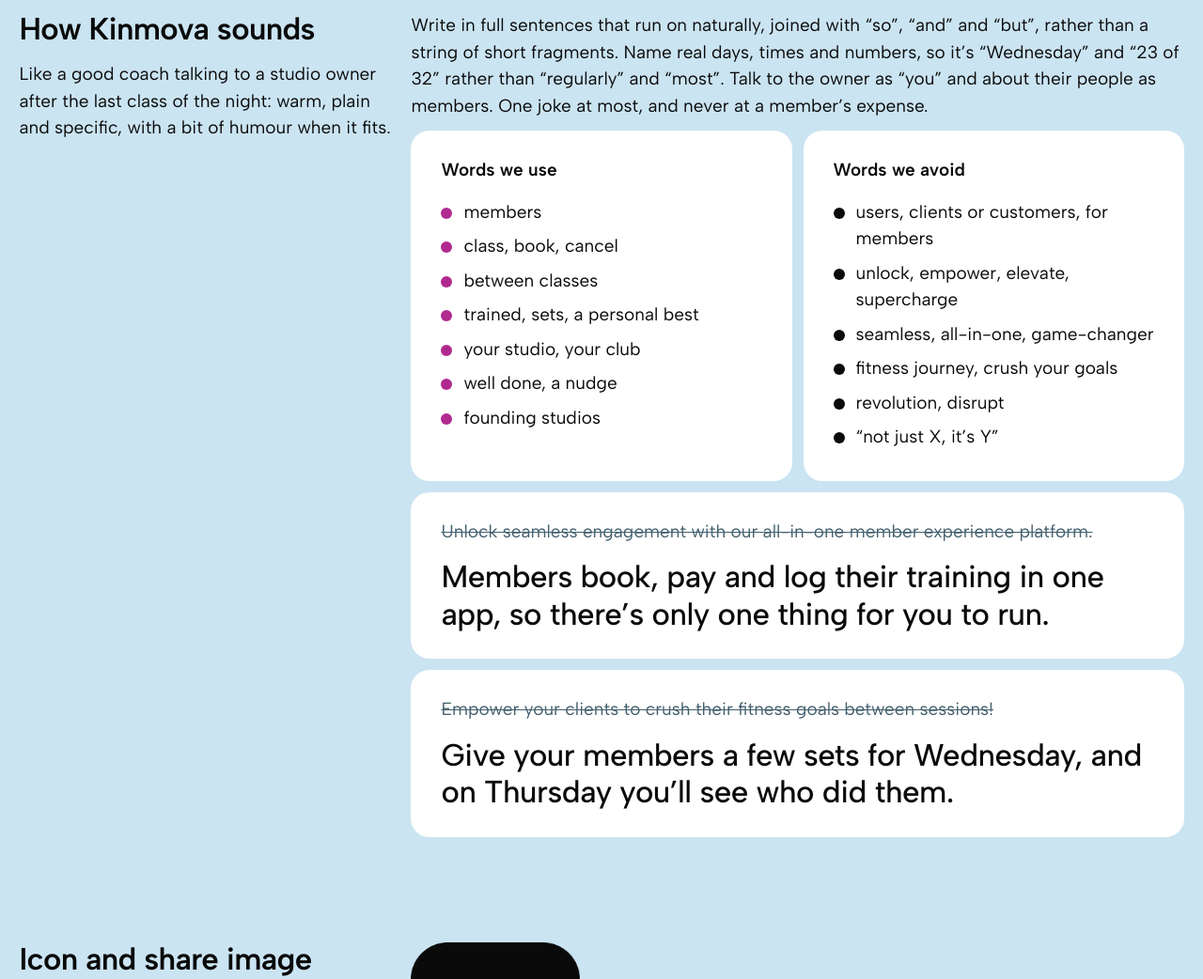
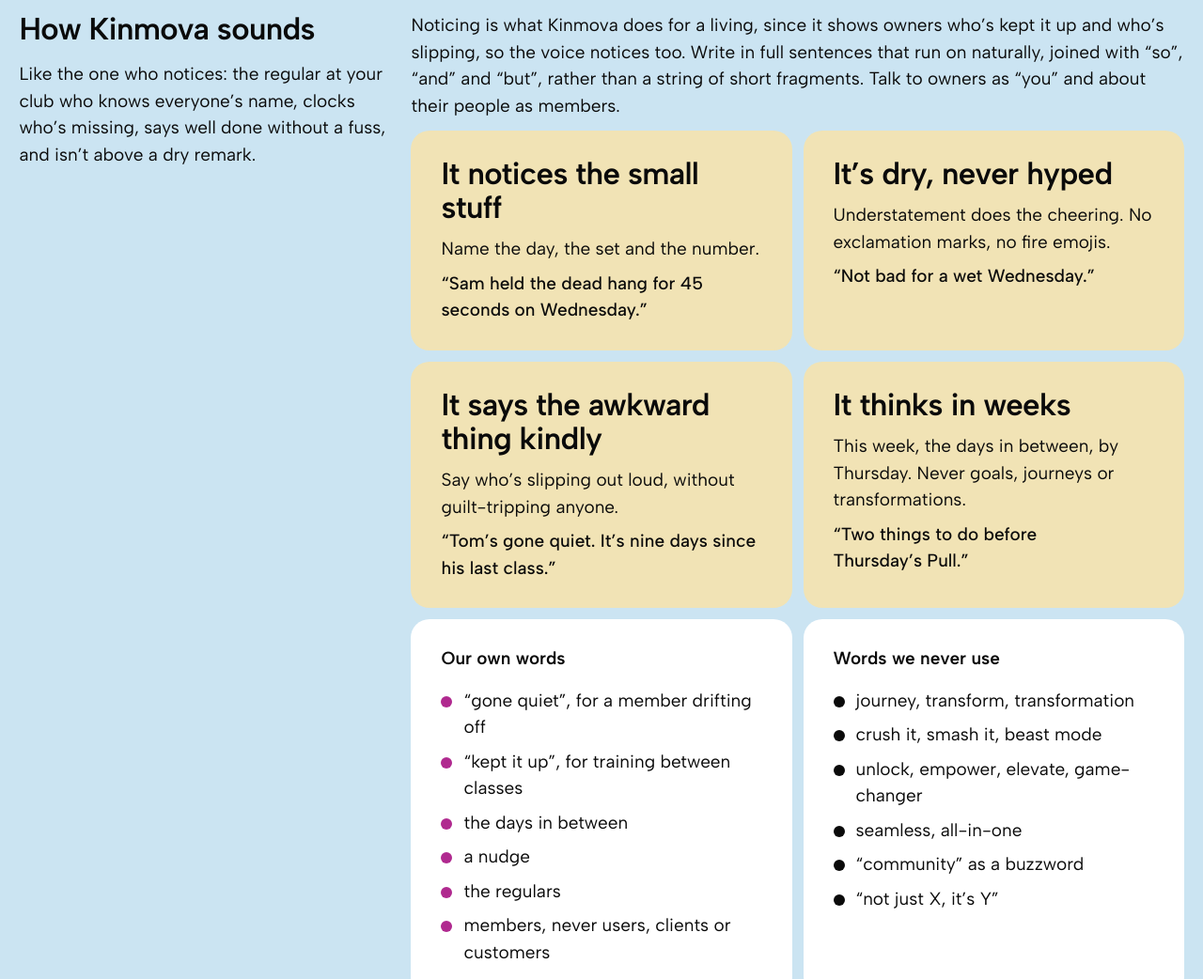
Before and after one commit to lukebroadhurst-code/kinmova, a plain HTML site: page brand.html in a window 1280 px wide. Shown: the part 3080-4122 px from the top of the page at 94% size. Drawn offline with Linux system fonts and the light colour scheme.

Commit message:
Brand sheet: adopt 'the one who notices' voice
Replace the voice section with the new voice (traits, own words, words we
never use, examples in context) and update the headline sample to the
current hook.

Co-Authored-By: Claude Opus 5.5 <noreply@anthropic.com>

```diff
--- a/brand.html
+++ b/brand.html
@@ -53,6 +53,14 @@
   .voice-box li { display: grid; grid-template-columns: 12px 1fr; gap: 12px; align-items: baseline; padding: 4px 0; }
   .voice-box li::before { content: ""; width: 12px; height: 12px; border-radius: 50%; background: var(--accent); transform: translateY(1px); }
   .voice-box.avoid li::before { background: var(--ink); }
+  .traits { display: grid; grid-template-columns: 1fr 1fr; gap: var(--gap); }
+  .trait { background: var(--sand); border-radius: var(--r); padding: 28px 32px; display: grid; gap: 8px; align-content: start; }
+  .trait h3 { font-size: var(--s-lead); font-weight: 600; letter-spacing: -0.02em; line-height: 1.1; margin: 0 0 4px; }
+  .trait .eg { font-weight: 500; }
+  .places { background: var(--paper); border-radius: var(--r); padding: 12px 32px; }
+  .places li { display: grid; grid-template-columns: 200px 1fr; gap: 24px; padding: 14px 0; align-items: baseline; }
+  .places span { font-size: var(--s-small); color: var(--muted); }
+  .places p { font-size: var(--s-body); }
   .swap { background: var(--paper); border-radius: var(--r); padding: 28px 32px; display: grid; gap: 14px; }
   .swap p { margin: 0; }
   .swap .before { color: var(--muted); text-decoration: line-through; text-decoration-thickness: 1px; }
@@ -71,7 +79,8 @@
     .sheet-top { grid-template-columns: 1fr; }
     .sheet-top .card { min-height: 0; }
     .colours { grid-template-columns: 1fr 1fr; }
-    .tiles-2, .voice-cols { grid-template-columns: 1fr; }
+    .tiles-2, .voice-cols, .traits { grid-template-columns: 1fr; }
+    .places li { grid-template-columns: 1fr; gap: 4px; }
     .type-row { grid-template-columns: 1fr; }
   }
   @media (max-width: 560px) {
@@ -165,7 +174,7 @@
       <p class="lead">One family, Albert Sans, free from Google Fonts. Its round letters match the dots. Use three weights and four sizes.</p>
     </div>
     <div class="body">
-      <div class="type-row"><p class="t-display">Coach the days between classes</p><p class="spec">Headlines<br>600 · 40–72px<br>tracking −3.5%, leading 1.0</p></div>
+      <div class="type-row"><p class="t-display">See who’s slipping before they quit</p><p class="spec">Headlines<br>600 · 40–72px<br>tracking −3.5%, leading 1.0</p></div>
       <div class="type-row"><p class="t-head">What’s included</p><p class="spec">Section titles and big lines<br>600 · 24–34px<br>tracking −2%</p></div>
       <div class="type-row"><p class="t-body">Members book a class in two taps and log the training you set them between classes.</p><p class="spec">Body text<br>400, 500 for emphasis<br>17–19px, leading 1.5</p></div>
       <div class="type-row"><p class="t-small">A women’s exercise class at the Grace Bros gymnasium in Sydney, around 1937.</p><p class="spec">Captions and notes<br>400 · 14–15px</p></div>
@@ -176,42 +185,54 @@
   <section aria-labelledby="voice-title">
     <div class="side">
       <h2 id="voice-title">How Kinmova sounds</h2>
-      <p class="lead">Like a good coach talking to a studio owner after the last class of the night: warm, plain and specific, with a bit of humour when it fits.</p>
+      <p class="lead">Like the one who notices: the regular at your club who knows everyone’s name, clocks who’s missing, says well done without a fuss, and isn’t above a dry remark.</p>
     </div>
     <div class="body">
-      <p>Write in full sentences that run on naturally, joined with “so”, “and” and “but”, rather than a string of short fragments. Name real days, times and numbers, so it’s “Wednesday” and “23 of 32” rather than “regularly” and “most”. Talk to the owner as “you” and about their people as members. One joke at most, and never at a member’s expense.</p>
+      <p>Noticing is what Kinmova does for a living, since it shows owners who’s kept it up and who’s slipping, so the voice notices too. Write in full sentences that run on naturally, joined with “so”, “and” and “but”, rather than a string of short fragments. Talk to owners as “you” and about their people as members.</p>
+      <div class="traits">
+        <div class="trait"><h3>It notices the small stuff</h3><p>Name the day, the set and the number.</p><p class="eg">“Sam held the dead hang for 45 seconds on Wednesday.”</p></div>
+        <div class="trait"><h3>It’s dry, never hyped</h3><p>Understatement does the cheering. No exclamation marks, no fire emojis.</p><p class="eg">“Not bad for a wet Wednesday.”</p></div>
+        <div class="trait"><h3>It says the awkward thing kindly</h3><p>Say who’s slipping out loud, without guilt-tripping anyone.</p><p class="eg">“Tom’s gone quiet. It’s nine days since his last class.”</p></div>
+        <div class="trait"><h3>It thinks in weeks</h3><p>This week, the days in between, by Thursday. Never goals, journeys or transformations.</p><p class="eg">“Two things to do before Thursday’s Pull.”</p></div>
+      </div>
       <div class="voice-cols">
         <div class="voice-box">
-          <h3>Words we use</h3>
+          <h3>Our own words</h3>
           <ul>
-            <li>members</li>
-            <li>class, book, cancel</li>
-            <li>between classes</li>
-            <li>trained, sets, a personal best</li>
-            <li>your studio, your club</li>
-            <li>well done, a nudge</li>
-            <li>founding studios</li>
+            <li>“gone quiet”, for a member drifting off</li>
+            <li>“kept it up”, for training between classes</li>
+            <li>the days in between</li>
+            <li>a nudge</li>
+            <li>the regulars</li>
+            <li>members, never users, clients or customers</li>
           </ul>
         </div>
         <div class="voice-box avoid">
-          <h3>Words we avoid</h3>
+          <h3>Words we never use</h3>
           <ul>
-            <li>users, clients or customers, for members</li>
-            <li>unlock, empower, elevate, supercharge</li>
-            <li>seamless, all-in-one, game-changer</li>
-            <li>fitness journey, crush your goals</li>
-            <li>revolution, disrupt</li>
+            <li>journey, transform, transformation</li>
+            <li>crush it, smash it, beast mode</li>
+            <li>unlock, empower, elevate, game-changer</li>
+            <li>seamless, all-in-one</li>
+            <li>“community” as a buzzword</li>
             <li>“not just X, it’s Y”</li>
           </ul>
         </div>
       </div>
+      <ul class="places">
+        <li><span>Note to an owner</span><p>Three of your Pull class have gone quiet this week. Tom’s been away longest, at nine days. Want to send him a nudge?</p></li>
+        <li><span>Note to a member</span><p>Dani’s set you two things for today, and one of them is the dead hangs you’ve been putting off.</p></li>
+        <li><span>A member’s personal best</span><p>45 seconds on the dead hang, which is more than double what you managed in September.</p></li>
+        <li><span>An empty week</span><p>Nothing booked yet this week. Thursday’s Pull has three places left.</p></li>
+        <li><span>A post for owners</span><p>Genuine question for studio owners: how do you spot a member who’s gone quiet before they cancel?</p></li>
+      </ul>
       <div class="swap">
         <p class="before">Unlock seamless engagement with our all-in-one member experience platform.</p>
-        <p class="after">Members book, pay and log their training in one app, so there’s only one thing for you to run.</p>
+        <p class="after">Kinmova shows you who’s gone quiet while there’s still time to do something about it.</p>
       </div>
       <div class="swap">
-        <p class="before">Empower your clients to crush their fitness goals between sessions!</p>
-        <p class="after">Give your members a few sets for Wednesday, and on Thursday you’ll see who did them.</p>
+        <p class="before">Amazing work Sam!! You’re crushing your fitness journey!</p>
+        <p class="after">45 seconds on the dead hang, which is more than double what you managed in September.</p>
       </div>
     </div>
   </section>
```
